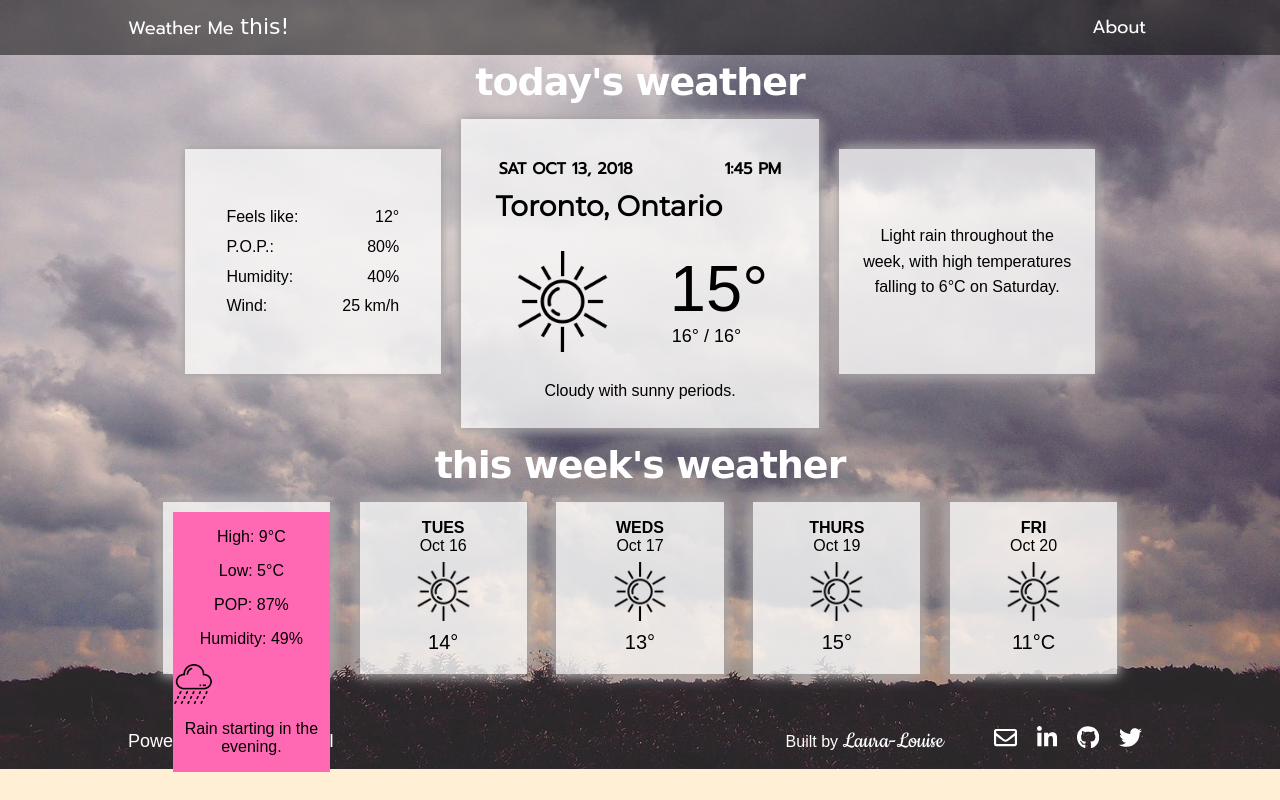
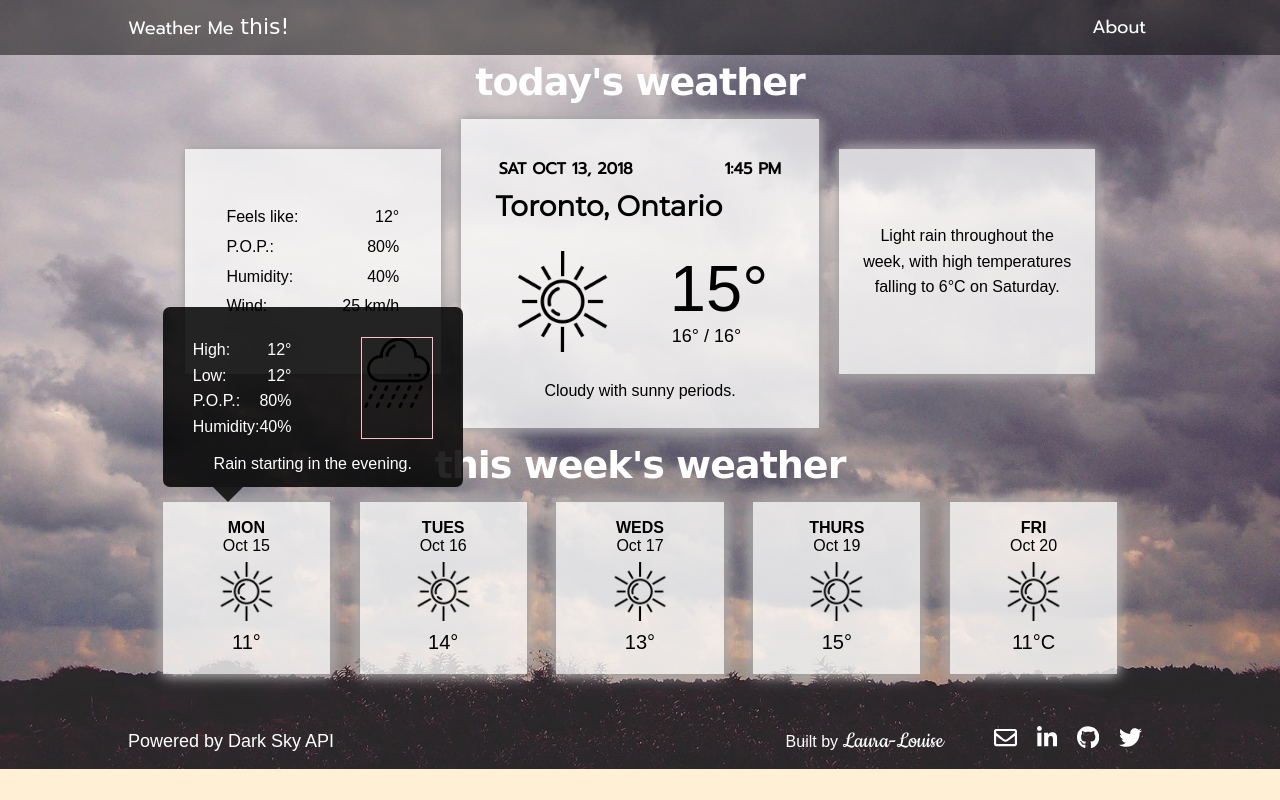
Before and after one commit to lauralouiset/weather-me-this, a website: page weather-me-this/views/sample-html/sample-search-results.html in a window 1280 px wide. Drawn offline with Linux system fonts and the light colour scheme; a web font is replaced by a local one.

Commit message:
Modal styles

```diff
--- a/weather-me-this/scripts/forecast.js
+++ b/weather-me-this/scripts/forecast.js
@@ -58,7 +58,7 @@ module.exports =  class Forecast extends EventEmitter{
 
 			//today's weather
 			this.weather.set('currentTemp', Math.round(response.data.currently.temperature));
-			this.weather.set('apparentTemp', Math.round(response.data.currently.apparentTemperature));
+			this.weather.set('todayApparentTemp', Math.round(response.data.currently.apparentTemperature));
 			this.weather.set('todayHigh', Math.round(response.data.daily.data[0].temperatureHigh));
 			this.weather.set('todayLow', Math.round(response.data.daily.data[0].temperatureLow));
 			this.weather.set('todayDesc', response.data.minutely.summary);
--- a/weather-me-this/scripts/router.js
+++ b/weather-me-this/scripts/router.js
@@ -47,6 +47,7 @@ function forecastRoute(request, response){
 
 			// store the values from weatherInfo Map
 			const weatherValues = {};
+
 			weatherInfo.forEach((key, value) => {
 				weatherValues[value] = key;
 			});
@@ -55,8 +56,10 @@ function forecastRoute(request, response){
 			render.view("footer", {}, response)
 			response.end();
 		});
+
 		forecast.on("error", function(error){
 			render.view("error", {errorMessage : error.message}, response);
+			render.view("search", {}, response);
 			render.view("footer", {}, response)
 			response.end();
 		});
--- /dev/null
+++ b/weather-me-this/styles/_error.scss
@@ -0,0 +1,9 @@
+/* =========================================
+ERROR POPUP STYLES
+============================================ */
+
+.error{
+	width: 100%;
+	background-color: violet;
+	text-align: center;
+}
--- a/weather-me-this/styles/_forecast.scss
+++ b/weather-me-this/styles/_forecast.scss
@@ -122,11 +122,48 @@ FORECAST SECTION STYLES
 
 
 .weekly_modal{
+	background-color: rgba(0,0,0,0.85);
+	color: white;
+	padding: 30px;
+	z-index: 10;
 	position: absolute;
-	top: 10px;
-	background-color: hotpink;
+	left: 0px;
+	top: -195px;
+	width: 300px;
+	height: 180px;
+	border-radius: 7px;
+	&:after {
+		content:"";
+		position:absolute;
+		bottom:-15px; /* value = - border-top-width - border-bottom-width */
+		left:50px;
+		border-width:15px 15px 0; /* vary these values to change the angle of the vertex */
+		border-style:solid;
+		border-color:rgba(0,0,0,0.8) transparent;
+		display:block;
+		width:0;
+	}
 }
 
+.weekly_modal_container{
+	display:flex;
+	justify-content: space-between;
+
+
+}
+
+.weekly_modal_forecast{
+
+	p{
+		display: flex;
+		justify-content: space-between;
+		margin: 0;
+		line-height: 1.6;
+	}
+}
+
+
 .weekly_modal_icon{
-	width: 40px;
+	border: 1px solid pink;
+	width: 30%;
 }
--- a/weather-me-this/styles/style.scss
+++ b/weather-me-this/styles/style.scss
@@ -8,3 +8,4 @@ WEATHER ME THIS STYLES
 @import 'searchpage';
 @import 'forecast';
 @import 'header-footer';
+@import 'error';
--- a/weather-me-this/views/sample-html/sample-search-results.html
+++ b/weather-me-this/views/sample-html/sample-search-results.html
@@ -9,6 +9,7 @@
 	<link href="https://fonts.googleapis.com/css?family=Montserrat|Prompt" rel="stylesheet">
 
 	<link rel="stylesheet" href="../../styles/style.css">
+	<link rel="shortcut icon" type="image/png" href="../../assets/icons/weathervane.png" />
 </head>
 <body>
 
@@ -64,6 +65,7 @@
 						</div>
 
 					</div> <!-- end today_forecast_wrapper -->
+
 						<p class="today_desc">Cloudy with sunny periods.</p>
 
 				</div>
@@ -93,26 +95,26 @@
 
 					<!-- day1 modal -->
 					<div class="weekly_modal">
+						<div class="weekly_modal_container">
 
 							<div class="weekly_modal_forecast">
-							<div class="weekly_modal_forecast-container">
-								<p>High: 9&#176;C</p>
-								<p>Low: 5&#176;C</p>
-								<p>POP: 87%</p>
-								<p>Humidity: 49%</p>
-							</div>
+									<p><span>High:</span><span>12&#176</span></p>
+									<p><span>Low:</span><span>12&#176</span></p>
+									<p><span>P.O.P.:</span><span>80%</span></p>
+									<p><span>Humidity:</span><span>40%</span></p>
 							</div>
 
 							<div class="weekly_modal_icon">
 								<img src="../../assets/icons/rain.png" alt="">
 							</div>
 
-						<p class="weelkly_modal_summary">Rain starting in the evening.</p>
+						</div>
+
+						<div class="weekly_modal_desc">
+							<p>Rain starting in the evening.</p>
+						</div>
 
 					</div><!-- end day1 modal -->
-
-
-
 
 						</div> <!-- end weekly_item -->
 
@@ -121,6 +123,29 @@
 							<p class="weekly_date">Oct 16</p>
 							<img class="weekly_icon" src="../../assets/icons/sun.png" alt="">
 							<p class="weekly_temp">14&#176;</p>
+
+							<!-- day2 modal -->
+							<div class="weekly_modal hidden">
+								<div class="weekly_modal_container">
+
+									<div class="weekly_modal_forecast">
+									<p><span>High:</span><span>12&#176</span></p>
+									<p><span>Low:</span><span>12&#176</span></p>
+									<p><span>P.O.P.:</span><span>80%</span></p>
+									<p><span>Humidity:</span><span>40%</span></p>
+									</div>
+
+									<div class="weekly_modal_icon">
+										<img src="../../assets/icons/rain.png" alt="">
+									</div>
+
+								</div>
+
+								<div class="weekly_modal_desc">
+									<p>Rain starting in the evening.</p>
+								</div>
+
+							</div><!-- end day2 modal -->
 						</div> <!-- end weekly_item -->
 
 						<div class="weekly_item weekly__day3">
@@ -128,6 +153,29 @@
 							<p class="weekly_date">Oct 17</p>
 							<img class="weekly_icon" src="../../assets/icons/sun.png" alt="">
 							<p class="weekly_temp">13&#176;</p>
+
+					<!-- day3 modal -->
+					<div class="weekly_modal hidden">
+						<div class="weekly_modal_container">
+
+							<div class="weekly_modal_forecast">
+									<p><span>High:</span><span>12&#176</span></p>
+									<p><span>Low:</span><span>12&#176</span></p>
+									<p><span>P.O.P.:</span><span>80%</span></p>
+									<p><span>Humidity:</span><span>40%</span></p>
+							</div>
+
+							<div class="weekly_modal_icon">
+								<img src="../../assets/icons/rain.png" alt="">
+							</div>
+
+						</div>
+
+						<div class="weekly_modal_desc">
+							<p>Rain starting in the evening.</p>
+						</div>
+
+					</div><!-- end day3 modal -->
 						</div> <!-- end weekly_item -->
 
 						<div class="weekly_item weekly__day4">
@@ -135,6 +183,29 @@
 							<p class="weekly_date">Oct 19</p>
 							<img class="weekly_icon" src="../../assets/icons/sun.png" alt="">
 							<p class="weekly_temp">15&#176;</p>
+
+							<!-- day4 modal -->
+							<div class="weekly_modal hidden">
+								<div class="weekly_modal_container">
+
+									<div class="weekly_modal_forecast">
+									<p><span>High:</span><span>12&#176</span></p>
+									<p><span>Low:</span><span>12&#176</span></p>
+									<p><span>P.O.P.:</span><span>80%</span></p>
+									<p><span>Humidity:</span><span>40%</span></p>
+									</div>
+
+									<div class="weekly_modal_icon">
+										<img src="../../assets/icons/rain.png" alt="">
+									</div>
+
+								</div>
+
+								<div class="weekly_modal_desc">
+									<p>Rain starting in the evening.</p>
+								</div>
+
+							</div><!-- end day4 modal -->
 						</div><!-- end weekly_item -->
 
 						<div class="weekly_item weekly_day5">
@@ -143,25 +214,28 @@
 							<img class="weekly_icon" src="../../assets/icons/sun.png" alt="">
 							<p class="weekly_temp">11&#176;C</p>
 
-
+							<!-- day5 modal -->
 							<div class="weekly_modal hidden">
+								<div class="weekly_modal_container">
 
 									<div class="weekly_modal_forecast">
-									<div class="weekly_modal_forecast-container">
-										<p>High: 9&#176;C</p>
-										<p>Low: 5&#176;C</p>
-										<p>POP: 87%</p>
-										<p>Humidity: 49%</p>
-									</div>
+									<p><span>High:</span><span>12&#176</span></p>
+									<p><span>Low:</span><span>12&#176</span></p>
+									<p><span>P.O.P.:</span><span>80%</span></p>
+									<p><span>Humidity:</span><span>40%</span></p>
 									</div>
 
 									<div class="weekly_modal_icon">
 										<img src="../../assets/icons/rain.png" alt="">
 									</div>
 
-								<p class="weelkly_modal_summary">Rain starting in the evening.</p>
 								</div>
 
+								<div class="weekly_modal_desc">
+									<p>Rain starting in the evening.</p>
+								</div>
+
+							</div><!-- end day5 modal -->
 
 						</div> <!-- end weekly_item -->
 
```
Also changed, not shown: weather-me-this/views/forecast.html (+57 -41 lines), weather-me-this/styles/style.css, 1 other file. Lines whose indentation alone changed are shown as unchanged.
